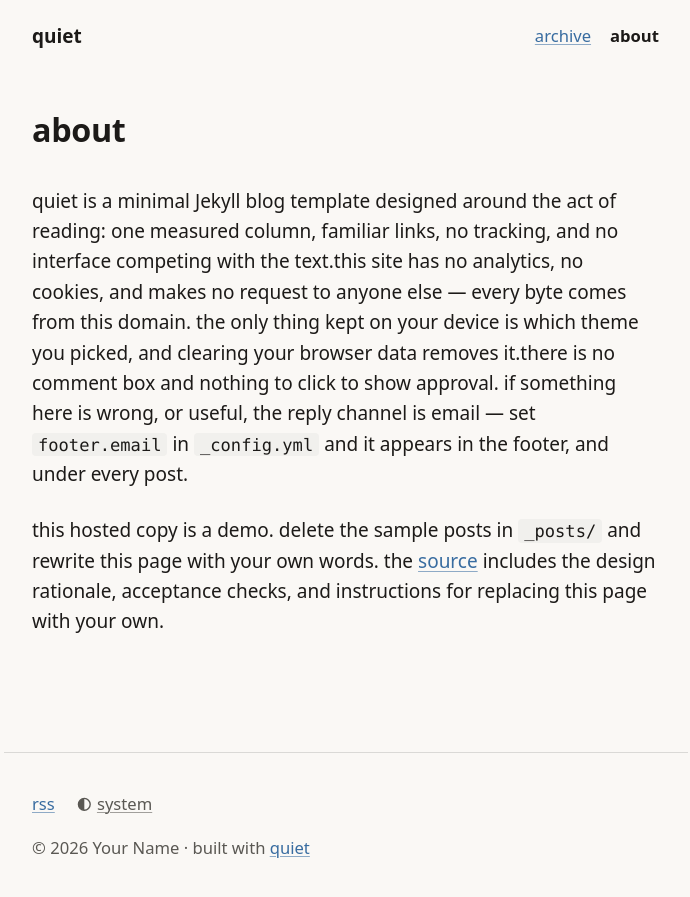
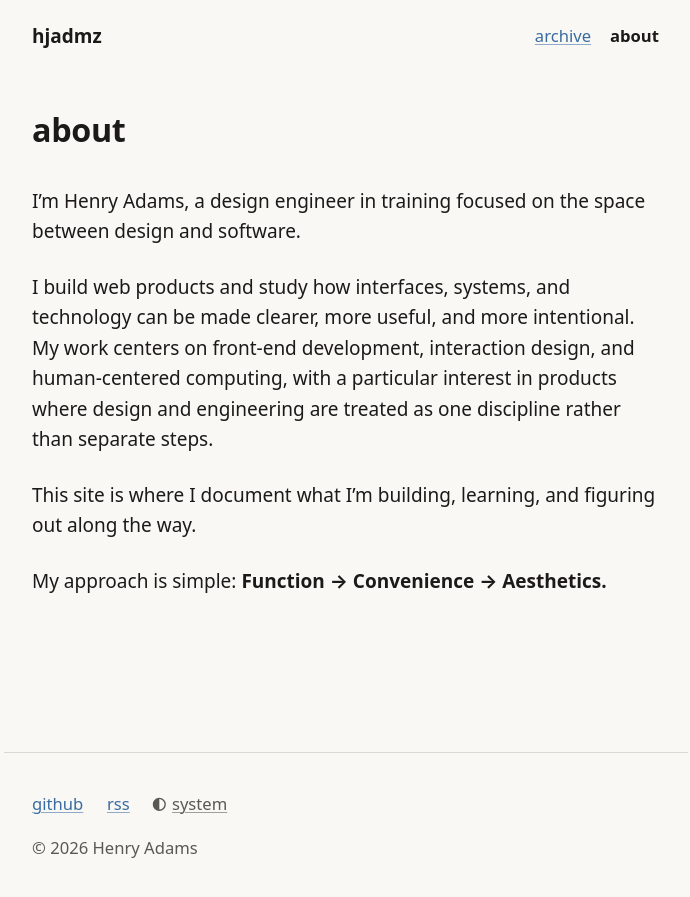
Before and after one commit to hjadmz/quiet, a Jekyll site: the page built from about.md, in a window 1280 px wide. Shown: the top 897 px of the page, without its empty margins (287-977 px from the left). Built offline with Jekyll 4.4.1, drawn with Linux system fonts in a browser that asks for light colours.

Commit message:
Publish personal blog at hjadmz.com

```diff
--- /dev/null
+++ b/CNAME
@@ -0,0 +1 @@
+hjadmz.com
--- a/_config.yml
+++ b/_config.yml
@@ -26,19 +26,19 @@
 # The site's name. Header, browser tab, feed.
 # Empty falls back to the word "home", so the link back to the front page
 # always has something to click.
-title: quiet
+title: hjadmz
 
 # Who wrote it. Feed, copyright line, page metadata.
 # `author: Your Name` also works. Avoid quotes and angle brackets: jekyll-seo-tag
 # prints this straight into a meta tag without escaping it.
 author:
-  name: Your Name
+  name: Henry Adams
 
 # Where the site lives, without a trailing slash.
 # https://username.github.io, or your own domain.
 # Worth getting right the first time: it is invisible in the browser and wrong
 # everywhere it matters — canonical links, the feed, the sitemap, social previews.
-url: https://username.github.io
+url: https://hjadmz.com
 
 # Leave empty unless the repo is NOT named username.github.io.
 # For a project site served at username.github.io/repo-name, put "/repo-name".
@@ -52,11 +52,11 @@ baseurl: ""
 # One line under your name on the home page. "" hides it.
 # Use double quotes if you quote it — a single-quoted value cannot contain
 # an apostrophe, and the error it causes points at the wrong line.
-tagline: "everything it needs, nothing it doesn't."
+tagline: "Function → Convenience → Aesthetics."
 
 # How search results and social cards describe the site as a whole.
 # Posts use their own `description` front matter. Often the same as the tagline.
-description: a quiet blog template for GitHub Pages.
+description: "Notes on design engineering, front-end development, systems, and the things I’m building and learning."
 
 # Your one accent color: links, focus, text selection. Not decoration.
 # Any CSS color, in quotes — "#386ca0", rebeccapurple, "oklch(52% 0.1 250)".
@@ -110,7 +110,7 @@ date_format: short
 # The email is more than a footer link: with no comments and no reactions, it is
 # the only way a reader can answer you, and it appears under every post.
 footer:
-  github: ""            # your username alone, e.g. octocat
+  github: "hjadmz"      # your username alone, e.g. octocat
   email: ""             # e.g. you@example.com
 
 # "· 6 min read" on posts.
@@ -119,7 +119,7 @@ footer:
 show_reading_time: true
 
 # "built with quiet" in the footer. false removes it — guilt-free, it's MIT.
-show_credit: true
+show_credit: false
 
 
 # ===============================================================
@@ -133,7 +133,7 @@ lang: en
 # IANA timezone for post dates and feed timestamps.
 # America/New_York, Europe/Berlin, Asia/Tokyo. `npm run blog:new` reads it too,
 # so new files get the right day.
-timezone: Etc/UTC
+timezone: America/Chicago
 
 # Icons and the social-preview image are files, not settings. Replace them in
 # place: assets/img/favicon.svg, favicon.ico, apple-touch-icon.png, and
--- a/about.md
+++ b/about.md
@@ -2,35 +2,13 @@
 layout: page
 title: about
 permalink: /about/
-description: what the quiet Jekyll template is designed to do.
+description: About Henry Adams and the work documented on this site.
 ---
 
-quiet is a minimal Jekyll blog template designed around the act of
-reading: one measured column, familiar links, no tracking, and no
-interface competing with the text.
+I’m Henry Adams, a design engineer in training focused on the space between design and software.
 
-{%- comment -%}
-  Conditional because it is a claim about the reader, and a claim that stops
-  being true the moment analytics is switched on is worse than no claim. It
-  checks the actual include rather than a setting, so it cannot drift from what
-  the page really loads.
-{%- endcomment -%}
-{%- capture _analytics %}{% include analytics.html %}{% endcapture -%}
-{%- if _analytics contains "<script" or _analytics contains "<img" or _analytics contains "<iframe" -%}
-this site uses an analytics service, so some requests go to a third party. the
-only thing quiet itself keeps on your device is which theme you picked, and
-clearing your browser data removes it.
-{%- else -%}
-this site has no analytics, no cookies, and makes no request to anyone else —
-every byte comes from this domain. the only thing kept on your device is which
-theme you picked, and clearing your browser data removes it.
-{%- endif -%}
+I build web products and study how interfaces, systems, and technology can be made clearer, more useful, and more intentional. My work centers on front-end development, interaction design, and human-centered computing, with a particular interest in products where design and engineering are treated as one discipline rather than separate steps.
 
-there is no comment box and nothing to click to show approval. if something here
-is wrong, or useful, the reply channel is email — set `footer.email` in
-`_config.yml` and it appears in the footer, and under every post.
+This site is where I document what I’m building, learning, and figuring out along the way.
 
-this hosted copy is a demo. delete the sample posts in `_posts/` and
-rewrite this page with your own words. the
-[source](https://github.com/hjadmz/quiet) includes the design rationale,
-acceptance checks, and instructions for replacing this page with your own.
+My approach is simple: **Function → Convenience → Aesthetics.**
```
Also changed, not shown: _posts/2026-08-14-hello-world.md (deleted, +0 -14 lines), _posts/2026-08-16-everything-a-post-can-do.md (deleted, +0 -147 lines), _posts/2026-08-16-function-convenience-aesthetics.md (added, +47 -0 lines), _posts/2026-08-18-in-praise-of-quiet-software.md (deleted, +0 -72 lines), README.md.
